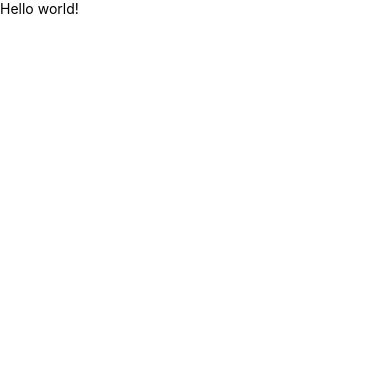
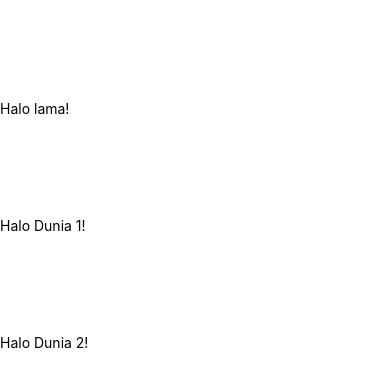
Before and after one commit to marengga/mobile-app-development, a React Native app: screen / in a window 390 px wide. Shown: the top 386 px of the page. Built offline with nearby package versions, Linux system fonts and the light colour scheme.

Commit message:
Day 2 - Variable!

```diff
--- a/App.js
+++ b/App.js
@@ -1,12 +1,23 @@
 import React, { Component } from 'react';
-import { Text } from 'react-native';
+import { Text, View } from 'react-native';
 
+var kalimatlama = "Halo lama!";
+const kalimat1 = "Halo Dunia 1!";
+let kalimat2 = "Halo Dunia 2!"
 export default class App extends Component {
   render() {
     return (
-        <Text>
-          Hello world!
+      <View>
+        <Text style={{ marginTop: 100 }}>
+          {kalimatlama}
         </Text>
+        <Text style={{ marginTop: 100 }}>
+          {kalimat1}
+        </Text>
+        <Text style={{ marginTop: 100 }}>
+          {kalimat2}
+        </Text>
+      </View>
     );
   }
 }
```
